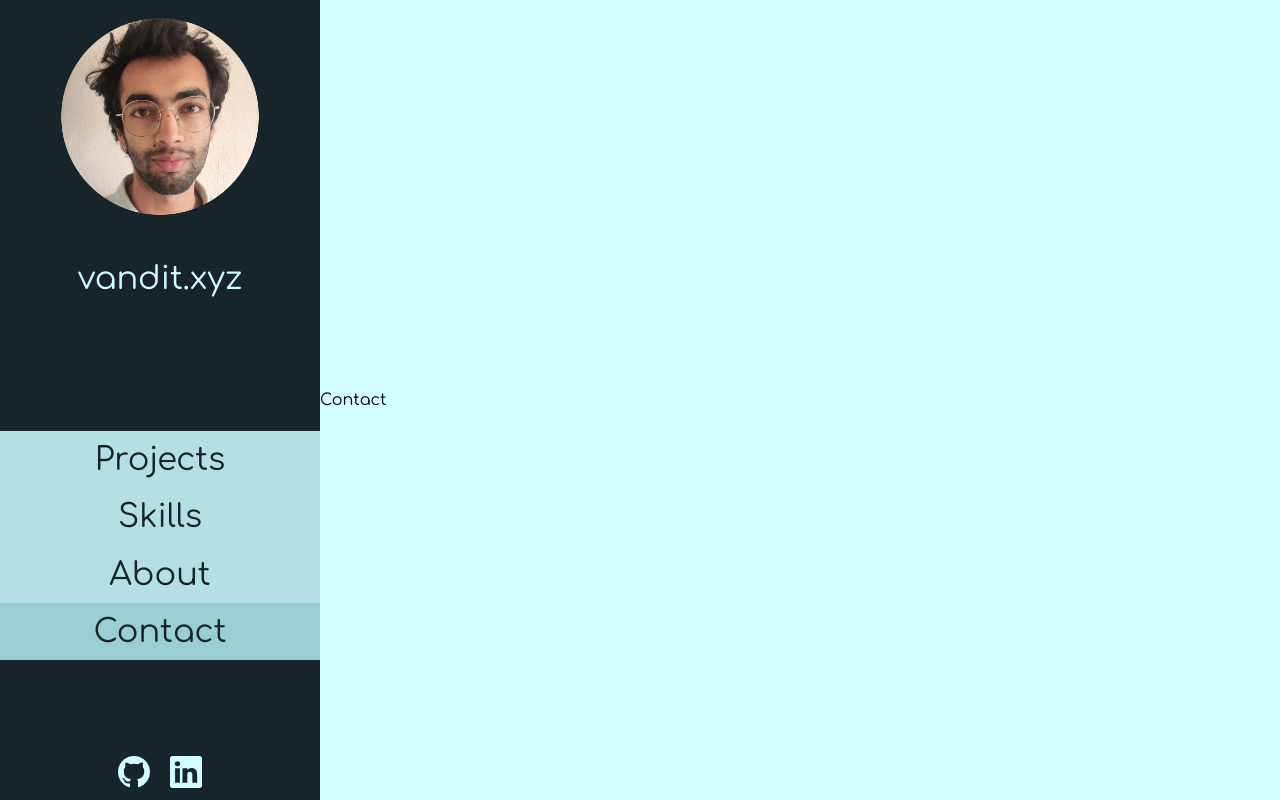
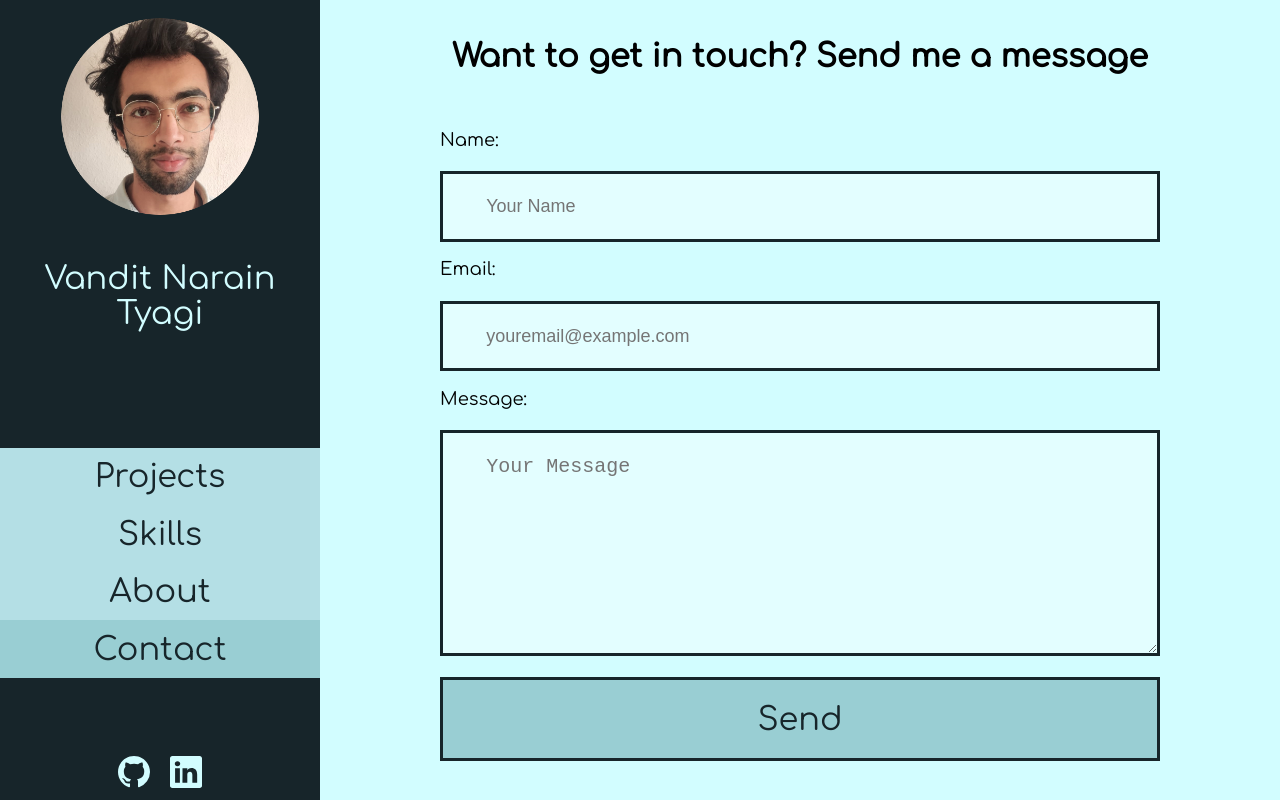
Before and after one commit to the-formless/react-portfolio, a React (Create React App) app: page /contact in a window 1280 px wide. Built offline with nearby package versions, Linux system fonts and the light colour scheme.

Commit message:
Contact form added.

```diff
--- a/package.json
+++ b/package.json
@@ -4,12 +4,14 @@
   "private": true,
   "homepage": "https://vandit.xyz/",
   "dependencies": {
+    "@emailjs/browser": "^3.6.2",
     "@testing-library/jest-dom": "^5.16.4",
     "@testing-library/react": "^13.2.0",
     "@testing-library/user-event": "^13.5.0",
     "react": "^18.1.0",
     "react-dom": "^18.1.0",
     "react-icons": "^4.3.1",
+    "react-notifications": "^1.7.3",
     "react-router-dom": "^6.3.0",
     "react-scripts": "5.0.1",
     "react-transition-group": "^4.4.2",
--- a/src/App.scss
+++ b/src/App.scss
@@ -6,6 +6,7 @@ $color5: #d2fdff;
 
 .App{
   text-align: center;
+  width: 100%;
 }
 .active-page{
   a{
--- a/src/Components/Contact/index.js
+++ b/src/Components/Contact/index.js
@@ -1,8 +1,48 @@
-import React from 'react'
+import React, {useRef} from 'react'
+import emailjs from '@emailjs/browser'
+import {NotificationContainer, NotificationManager} from 'react-notifications';
+import './index.scss'
 
 function Contact() {
+
+  const createNotification = (type) => {
+      switch (type) {
+        case 'success':
+          return NotificationManager.success('Sent Successfully', 'Email ');
+        case 'error':
+          return NotificationManager.error('Unable To send email', 'error');
+        default:
+          return null;
+      }
+  };
+
+  const form = useRef();
+
+  const sendEmail = (e) => {
+    e.preventDefault();
+
+    emailjs.sendForm('service_3sxmapj', 'contact_form', form.current, 'ohLyWXLS2AKYrHlEF')
+      .then((result) => {
+          createNotification('success');
+      }, (error) => {
+          createNotification('error');
+      });
+  };
+
   return (
-    <div>Contact</div>
+    <div className='contact-page'>
+      <h1>Want to get in touch? Send me a message</h1>
+      <form ref={form} onSubmit={sendEmail}>
+        <label htmlFor='name'>Name:</label>
+        <input id='name' type="text" name="user_name" placeholder='Your Name'/>
+        <label htmlFor='email'>Email:</label>
+        <input id='email' type="email" name="user_email" placeholder='youremail@example.com'/>
+        <label htmlFor='message'>Message:</label>
+        <textarea id='message' name="message" placeholder='Your Message'/>
+        <input type="submit" value="Send" id='send'/>
+      </form>
+      <NotificationContainer />
+    </div>
   )
 }
 
--- /dev/null
+++ b/src/Components/Contact/index.scss
@@ -0,0 +1,58 @@
+@import url('https://fonts.googleapis.com/css2?family=Comfortaa&display=swap');
+@import 'react-notifications/lib/notifications.css';
+
+$color1: #17252a;
+$color2: #5f6366;
+$color3: #99ced3;
+$color4: #b4dfe5;
+$color5: #d2fdff;
+
+.contact-page{
+  display: flex;
+  flex-direction: column;
+  width: 100%;
+  height: 100vh;
+  h1{
+    margin-top: auto;
+    margin-bottom: 0;
+  }
+  form{
+    margin: auto auto;
+    display: flex;
+    flex-direction: column;
+    width: 75%;
+    label{
+      margin-top: 1.11rem;
+      font-size: large;
+      text-align: left;
+    }
+    input{
+      border: 0.22rem solid $color1;
+      padding: 3% 6%;
+      font-size: large;
+      margin-top: 3%;
+      color: $color1;
+      background: #e3feff;
+    }
+
+    textarea{
+      height: 11rem;
+      padding: 3% 6%;
+      font-size: x-large;
+      margin-top: 3%;
+      border: 0.22rem solid $color1;
+      color: $color1;
+      background: #e3feff;
+    }
+
+    #send{
+      font-family: 'Comfortaa';
+      background: $color3;
+      font-size: xx-large;
+    }
+    #send:hover {
+      background: $color1;
+      color: $color5;
+    }
+  }
+}
--- a/src/Components/Layout/index.js
+++ b/src/Components/Layout/index.js
@@ -10,7 +10,7 @@ function Layout(props) {
     <div className='layout'>
       <nav>
         <div className='profile-picture'>
-          <Link to={'/'}><img src={pic} alt="Vandit Narain Tyagi" /><p>vandit.xyz</p></Link>
+          <Link to={'/'}><img src={pic} alt="Vandit Narain Tyagi" /><p>Vandit Narain Tyagi</p></Link>
 
         </div>
           <div className='links'>
--- a/src/Components/Layout/index.scss
+++ b/src/Components/Layout/index.scss
@@ -96,6 +96,9 @@ nav {
       p{
         margin-left: auto;
         margin-right: 1rem;
+        margin-top: auto;
+        margin-bottom: auto;
+        font-size: large;
       }
     }
     .links{
--- a/src/Components/Projects/index.scss
+++ b/src/Components/Projects/index.scss
@@ -7,8 +7,8 @@ $color5: #d2fdff;
 @media only screen and (min-width: 768px) {
 .project:hover {
   border: 0.22rem solid $color1;
-  margin-top: -3rem;
-  margin-bottom: 3rem;
+  margin-top: -1.5rem;
+  margin-bottom: 1.5rem;
 }
 }
 .project{
@@ -26,7 +26,7 @@ $color5: #d2fdff;
   margin-bottom: 0;
   transition-property: border, margin-bottom, margin-top;
   transition-timing-function: ease-in-out;
-  transition-duration: 0.5s;
+  transition-duration: 0.25s;
   box-sizing: border-box;
 
   img {
@@ -108,6 +108,5 @@ $color5: #d2fdff;
     max-width: 80vw;
     transition-property: border;
     transition-timing-function: ease-in-out;
-    transition-duration: 0.5s;
   }
 }
```
Also changed, not shown: 2 other files (tests, documents, lock files or other folders).
